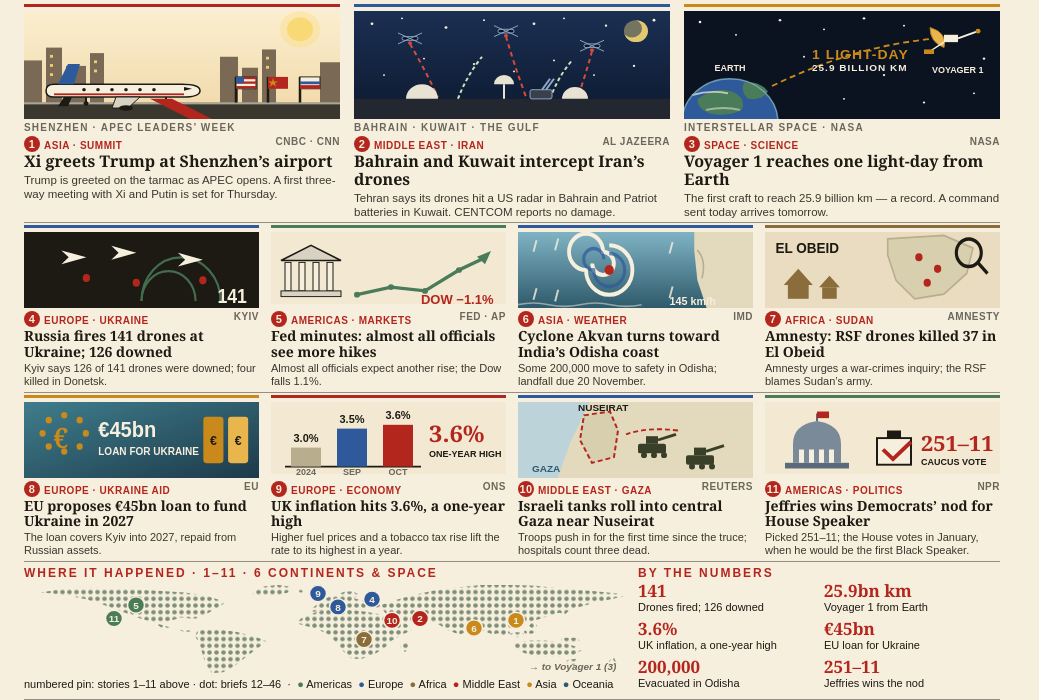
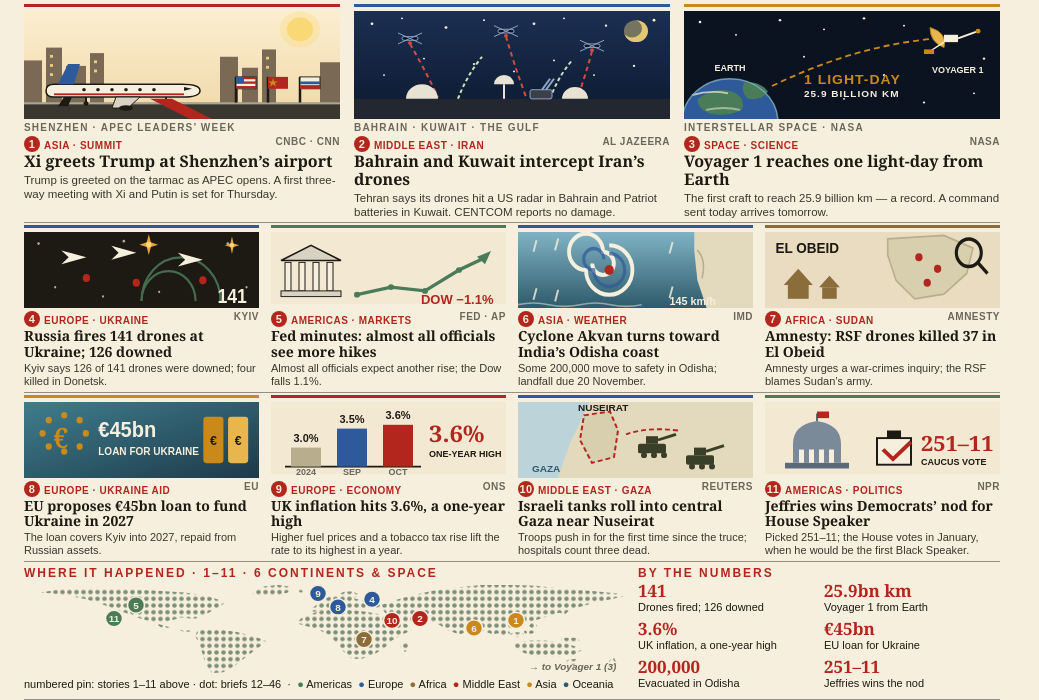
Before and after one commit to sami30357/news-image-20261118, a plain HTML site: page index.html in a window 1280 px wide. Shown: the part 100-800 px from the top of the page, without its empty margins (0-1039 px from the left). Drawn offline with Linux system fonts and the light colour scheme.

Commit message:
v8 polish: drone bursts + stars on card 4, Voyager labels clear of the dashed path

```diff
--- a/index.html
+++ b/index.html
@@ -253,8 +253,8 @@
           <line x1="260" y1="34" x2="246" y2="44" stroke="#f7efdd" stroke-width="1.5"/>
           <rect x="240" y="42" width="10" height="5" fill="#c98a1b"/>
         </g>
-        <text x="128" y="52" font-family="Arial, Helvetica, sans-serif" font-size="14" font-weight="bold" fill="#c98a1b" letter-spacing="1">1 LIGHT-DAY</text>
-        <text x="128" y="66" font-family="Arial, Helvetica, sans-serif" font-size="10" font-weight="bold" fill="#f7efdd" letter-spacing="1">25.9 BILLION KM</text>
+        <text x="120" y="80" font-family="Arial, Helvetica, sans-serif" font-size="14" font-weight="bold" fill="#c98a1b" letter-spacing="1">1 LIGHT-DAY</text>
+        <text x="120" y="94" font-family="Arial, Helvetica, sans-serif" font-size="10" font-weight="bold" fill="#f7efdd" letter-spacing="1">25.9 BILLION KM</text>
         <text x="248" y="68" font-family="Arial, Helvetica, sans-serif" font-size="9" font-weight="bold" fill="#f7efdd">VOYAGER 1</text>
       </svg>
       <div class="cap">INTERSTELLAR SPACE &middot; NASA</div>
@@ -269,6 +269,16 @@
     <article style="--c:#2e5a9b">
       <svg width="235" height="76" viewBox="0 0 226 66" preserveAspectRatio="none" xmlns="http://www.w3.org/2000/svg">
         <rect x="0" y="0" width="226" height="66" fill="#1d1a14"/>
+        <g fill="#f7efdd" opacity="0.7">
+          <circle cx="14" cy="10" r="1.2"/><circle cx="30" cy="48" r="1"/><circle cx="96" cy="8" r="1.2"/><circle cx="130" cy="52" r="1"/><circle cx="196" cy="10" r="1.2"/><circle cx="214" cy="48" r="1"/><circle cx="76" cy="56" r="1"/>
+        </g>
+        <g fill="#e8a33d">
+          <path d="M120 2 L122 9 L129 11 L122 13 L120 20 L118 13 L111 11 L118 9 Z"/>
+          <path d="M200 4 L201.5 10 L207 11.5 L201.5 13 L200 19 L198.5 13 L193 11.5 L198.5 10 Z"/>
+        </g>
+        <g fill="#f9d976">
+          <circle cx="120" cy="11" r="2.5"/><circle cx="200" cy="11.5" r="2"/>
+        </g>
         <g stroke="#4a7c59" stroke-width="2" fill="none" opacity="0.85">
           <path d="M113 60 A38 38 0 0 1 189 60"/>
           <path d="M113 60 A26 26 0 0 1 165 60"/>
```
